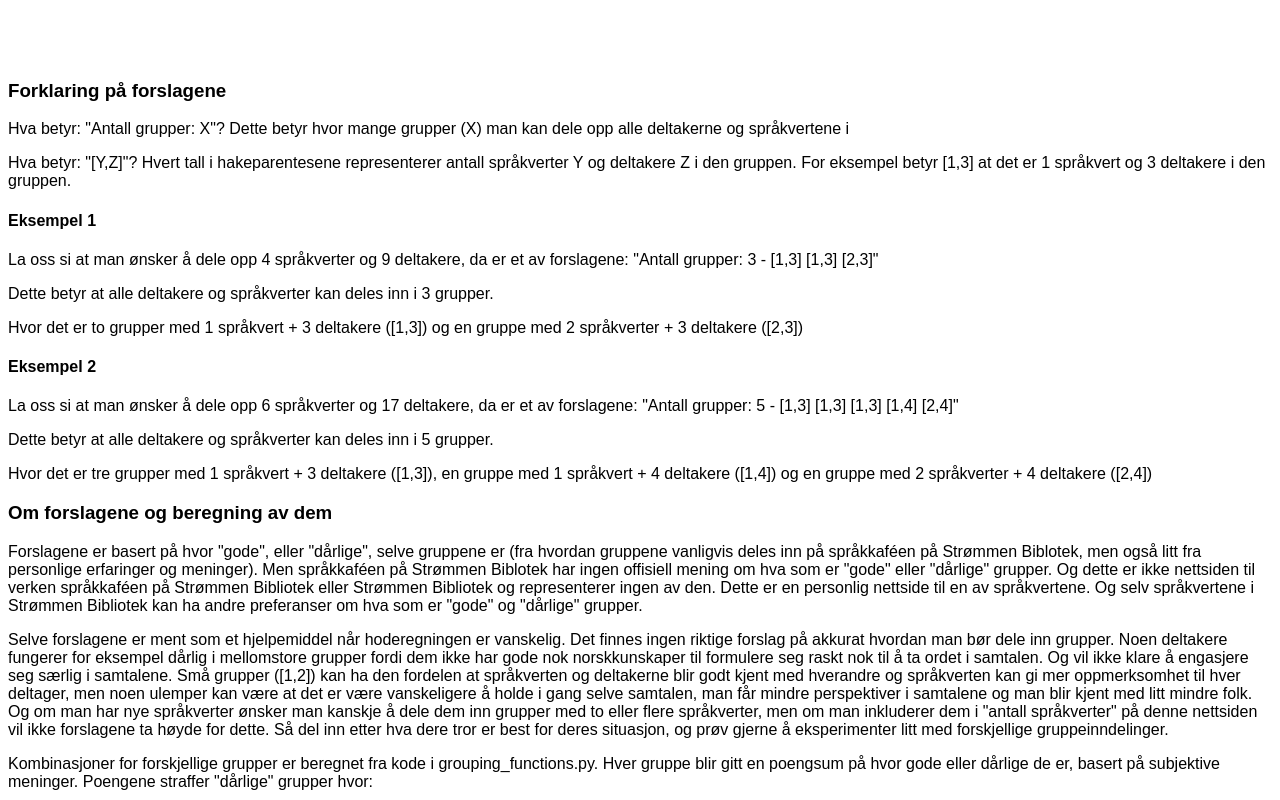
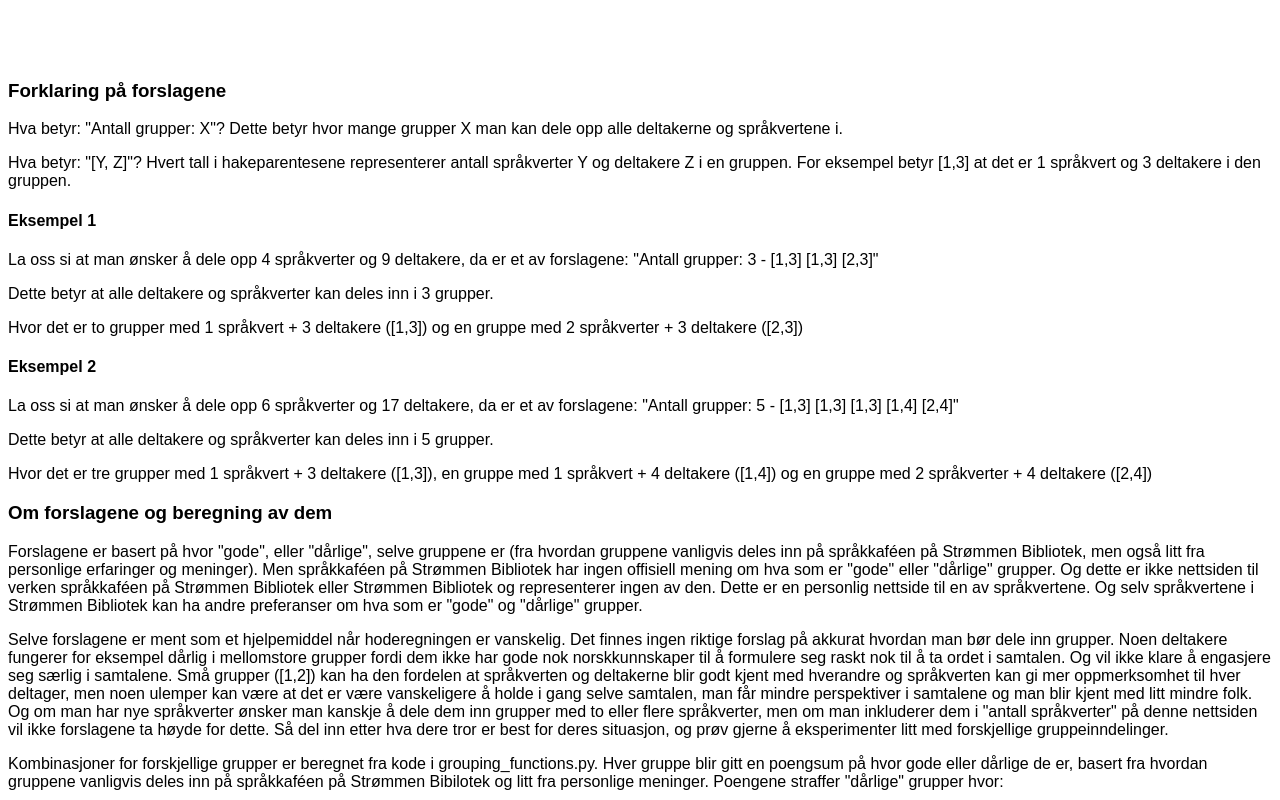
Before and after one commit to chrisskiberg/grouping-tool, a plain HTML site: page index.html in a window 1280 px wide. Shown: the part 220-1020 px from the top of the page. Drawn offline with Linux system fonts and the light colour scheme.

Commit message:
Small changes to index.html

```diff
--- a/index.html
+++ b/index.html
@@ -37,9 +37,9 @@ body {
 
 <h3>Forklaring på forslagene</h3>
 
-<p>Hva betyr: "Antall grupper: X"? Dette betyr hvor mange grupper (X) man kan dele opp alle deltakerne og språkvertene i</p>
+<p>Hva betyr: "Antall grupper: X"? Dette betyr hvor mange grupper X man kan dele opp alle deltakerne og språkvertene i.</p>
 
-<p>Hva betyr: "[Y,Z]"? Hvert tall i hakeparentesene representerer antall språkverter Y og deltakere Z i den gruppen. For eksempel betyr [1,3] at det er 1 språkvert og 3 deltakere i den gruppen.</p>
+<p>Hva betyr: "[Y, Z]"? Hvert tall i hakeparentesene representerer antall språkverter Y og deltakere Z i en gruppen. For eksempel betyr [1,3] at det er 1 språkvert og 3 deltakere i den gruppen.</p>
 
 <h4>Eksempel 1</h4>
 <p>La oss si at man ønsker å dele opp 4 språkverter og 9 deltakere, da er et av forslagene: "Antall grupper: 3 - [1,3] [1,3] [2,3]"</p>
@@ -56,11 +56,11 @@ body {
 <p>Hvor det er tre grupper med 1 språkvert + 3 deltakere ([1,3]), en gruppe med 1 språkvert + 4 deltakere ([1,4]) og en gruppe med 2 språkverter + 4 deltakere ([2,4])</p>
 
 <h3>Om forslagene og beregning av dem</h3>
-<p>Forslagene er basert på hvor "gode", eller "dårlige", selve gruppene er (fra hvordan gruppene vanligvis deles inn på språkkaféen på Strømmen Biblotek, men også litt fra personlige erfaringer og meninger). Men språkkaféen på Strømmen Biblotek har ingen offisiell mening om hva som er "gode" eller "dårlige" grupper. Og dette er ikke nettsiden til verken språkkaféen på Strømmen Bibliotek eller Strømmen Bibliotek og representerer ingen av den. Dette er en personlig nettside til en av språkvertene. Og selv språkvertene i Strømmen Bibliotek kan ha andre preferanser om hva som er "gode" og "dårlige" grupper.</p>
+<p>Forslagene er basert på hvor "gode", eller "dårlige", selve gruppene er (fra hvordan gruppene vanligvis deles inn på språkkaféen på Strømmen Bibliotek, men også litt fra personlige erfaringer og meninger). Men språkkaféen på Strømmen Bibliotek har ingen offisiell mening om hva som er "gode" eller "dårlige" grupper. Og dette er ikke nettsiden til verken språkkaféen på Strømmen Bibliotek eller Strømmen Bibliotek og representerer ingen av den. Dette er en personlig nettside til en av språkvertene. Og selv språkvertene i Strømmen Bibliotek kan ha andre preferanser om hva som er "gode" og "dårlige" grupper.</p>
 
-<p>Selve forslagene er ment som et hjelpemiddel når hoderegningen er vanskelig. Det finnes ingen riktige forslag på akkurat hvordan man bør dele inn grupper. Noen deltakere fungerer for eksempel dårlig i mellomstore grupper fordi dem ikke har gode nok norskkunskaper til formulere seg raskt nok til å ta ordet i samtalen. Og vil ikke klare å engasjere seg særlig i samtalene. Små grupper ([1,2]) kan ha den fordelen at språkverten og deltakerne blir godt kjent med hverandre og språkverten kan gi mer oppmerksomhet til hver deltager, men noen ulemper kan være at det er være vanskeligere å holde i gang selve samtalen, man får mindre perspektiver i samtalene og man blir kjent med litt mindre folk. Og om man har nye språkverter ønsker man kanskje å dele dem inn grupper med to eller flere språkverter, men om man inkluderer dem i "antall språkverter" på denne nettsiden vil ikke forslagene ta høyde for dette. Så del inn etter hva dere tror er best for deres situasjon, og prøv gjerne å eksperimenter litt med forskjellige gruppeinndelinger. </p>
+<p>Selve forslagene er ment som et hjelpemiddel når hoderegningen er vanskelig. Det finnes ingen riktige forslag på akkurat hvordan man bør dele inn grupper. Noen deltakere fungerer for eksempel dårlig i mellomstore grupper fordi dem ikke har gode nok norskkunnskaper  til å formulere seg raskt nok til å ta ordet i samtalen. Og vil ikke klare å engasjere seg særlig i samtalene. Små grupper ([1,2]) kan ha den fordelen at språkverten og deltakerne blir godt kjent med hverandre og språkverten kan gi mer oppmerksomhet til hver deltager, men noen ulemper kan være at det er være vanskeligere å holde i gang selve samtalen, man får mindre perspektiver i samtalene og man blir kjent med litt mindre folk. Og om man har nye språkverter ønsker man kanskje å dele dem inn grupper med to eller flere språkverter, men om man inkluderer dem i "antall språkverter" på denne nettsiden vil ikke forslagene ta høyde for dette. Så del inn etter hva dere tror er best for deres situasjon, og prøv gjerne å eksperimenter litt med forskjellige gruppeinndelinger. </p>
 
-<p>Kombinasjoner for forskjellige grupper er beregnet fra kode i grouping_functions.py. Hver gruppe blir gitt en poengsum på hvor gode eller dårlige de er, basert på subjektive meninger. Poengene straffer "dårlige" grupper hvor:</p>
+<p>Kombinasjoner for forskjellige grupper er beregnet fra kode i grouping_functions.py. Hver gruppe blir gitt en poengsum på hvor gode eller dårlige de er, basert fra hvordan gruppene vanligvis deles inn på språkkaféen på Strømmen Bibilotek og litt fra personlige meninger. Poengene straffer "dårlige" grupper hvor:</p>
 
 <ul>
   <li>For mange deltakere per språkvert</li>
@@ -71,7 +71,7 @@ body {
 
 <p>Og for hvert forslag plusses poengene fra hver gruppe sammen. Og de tre forslagene med best poengsum vinner. Den beste poengsummen er null og den dårligste er den mest negative.</p>
 
-<p>For eksempel for gruppeinndelinger hvor det er 5 språkverter og 10 deltakere er et av forslagene å dele inn i 2 grupper: [2, 6] og [3, 4], hvor gruppene har minus 2 og 3 poeng respektivt og totalt minus 5 poeng. Begge gruppene får minuspoeng fordi dem er for store, og [3,4] får enda et minuspoeng fordi dette er vanligvis for mange språkverter per deltaker. Mens et annet forslag er å dele inn i 3 grupper: [1, 3], [2, 3] og [2, 4], hvor ingen av gruppene mottar minuspoeng siden de er "passe".</p>
+<p>For eksempel for gruppeinndelinger hvor det er 5 språkverter og 10 deltakere er et av forslagene å dele inn i 2 grupper: [2, 6] og [3, 4], hvor gruppene har minus 2 og 3 poeng respektivt og totalt minus 5 poeng. Begge gruppene får minuspoeng fordi dem er for store, og [3,4] får enda et minuspoeng fordi dette er vanligvis for mange språkverter per deltaker. Mens et annet forslag er å dele inn i 3 grupper: [1, 3], [2, 3] og [2, 4], hvor ingen av gruppene mottar minuspoeng siden de er "passe". Dette forslaget får null poeng, som er den beste poengsummen</p>
 
 <p>Her er poengsummene til hver gruppe: </p>
 
```
